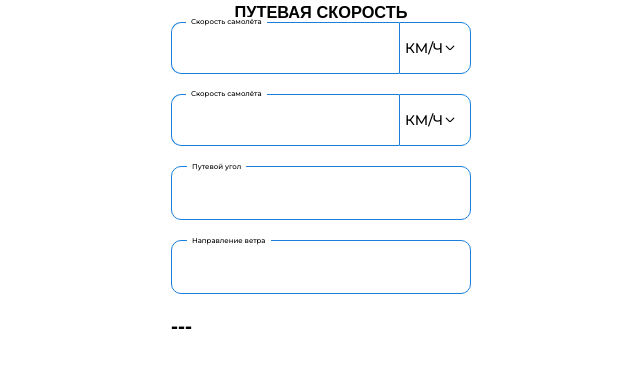
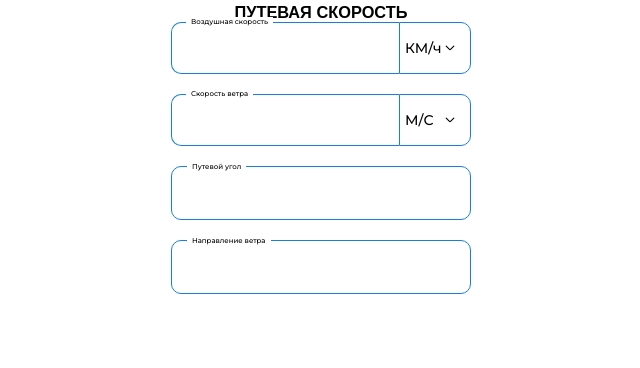
Before and after one commit to alibaysarov/navCalc, a React (Create React App) app in the folder nav-calc/: page / in a window 1280 px wide. Shown: the top 368 px of the page, without its empty margins (319-959 px from the left). Built offline with nearby package versions, Linux system fonts and the light colour scheme.

Commit message:
Поправил функцию путевой скорости

```diff
--- a/nav-calc/src/App.jsx
+++ b/nav-calc/src/App.jsx
@@ -7,8 +7,8 @@ import Content from "./components/Content";
 import Container from './components/Container';
 
 function App() {
-  const [airspeedInput,setAirSpeedInput]=React.useState({value:'',measure:1});
-  const [windSpeedInput,setWindSpeedInput]=React.useState({value:'',measure:1});
+  const [airspeedInput,setAirSpeedInput]=React.useState({value:'',measure:'kmh'});
+  const [windSpeedInput,setWindSpeedInput]=React.useState({value:'',measure:'ms'});
   const [course,setCourse]=React.useState('');
   const [windDirection,setWindDirection]=React.useState('');
 
@@ -45,12 +45,12 @@ function App() {
  ]
  const windOptions=[
   {
+    text:'М/С',
+    val:'ms'
+  },
+  {
     text:'КМ/Ч',
     val:'kmh'
-  },
-  {
-    text:'М/С',
-    val:'ms'
   },
   {
     text:'KN',
@@ -67,6 +67,7 @@ function App() {
               value={airspeedInput}
               setValue={setAirSpeedInput}
               options={options}
+
             />
             <SelectInput
               label="Скорость ветра"
@@ -74,10 +75,12 @@ function App() {
               setValue={setWindSpeedInput}
               options={windOptions}
             />
-            <Input label="Путевой угол" value={course} setValue={setCourse}/>
-            <Input label="Направление ветра" value={windDirection} setValue={setWindDirection}/>
+            <Input label="Путевой угол" maxLength={3} value={course} setValue={setCourse}/>
+            <Input label="Направление ветра" maxLength={3} value={windDirection} setValue={setWindDirection}/>
         </Content>
-          <h2>{res}</h2>
+          <h2>{res.driftAngle}</h2>
+          <h2>{res.groundSpeed}</h2>
+          <h2>{res.heading}</h2>
     </Container>
    </>
   );
--- a/nav-calc/src/aeroNavLogic.js
+++ b/nav-calc/src/aeroNavLogic.js
@@ -4,18 +4,51 @@ import Number from "./mathLogic";
 
 export const groundSpeed=(airSpd,windSpd,magnHdg,windDir)=>{
 
+    function evaluateSpd(item){
+        item.value=Number(item.value).toFixed(1)
+        switch (item.measure) {
+            case 'ms':
+                item.value*=3.6
+                break;
+            case 'kts':
+                item.value*=1.852
+                break;
+            case 'kmh':
+                item.value=Number(item.value)
+                break;
+        }
+        return Number(item.value);
+    }
+
+    airSpd=evaluateSpd(airSpd)
+    windSpd=evaluateSpd(windSpd)
+
     const findMeDriftAngle=(airSpd,windSpd,magnHdg,windDir)=>{
-        const navWind=windDir>180?windDir-180:windDir+180;
+        const navWind=(windDir>180)?windDir-180:windDir+180;
         const courseWindAngle=navWind-magnHdg;
-        let driftAngle=(courseWindAngle*windSpd/airSpd)*courseWindAngle.toSin();
-         return isNaN(driftAngle)?'---':{driftAngleCos:driftAngle.toCos(),courseWindAgleCos:courseWindAngle.toCos()}
+        console.log(courseWindAngle)
+        let driftAngle=parseInt((57.3*windSpd/airSpd)*courseWindAngle.toSin())
+
+             console.log(driftAngle)
+         return isNaN(driftAngle)
+         ?'---'
+         :{
+            driftAngle:!courseWindAngle>180?-driftAngle:driftAngle,
+            driftAngleCos:driftAngle.toCos(),
+            courseWindAgleCos:courseWindAngle.toCos()
+            }
     }
 
     const res=findMeDriftAngle(airSpd,windSpd,magnHdg,windDir);
     console.log(res)
-    const {driftAngleCos,courseWindAgleCos}=res;
-    return isNaN((airSpd*driftAngleCos+windSpd*courseWindAgleCos).toFixed(1))
+    const {driftAngle,driftAngleCos,courseWindAgleCos}=res;
+    const navData={
+        groundSpeed:(airSpd*driftAngleCos+windSpd*courseWindAgleCos).toFixed(1),
+        driftAngle,
+        heading:parseInt(magnHdg-driftAngle)
+    }
+    return isNaN(navData.groundSpeed)
     ?'---'
-    :(airSpd*driftAngleCos+windSpd*courseWindAgleCos).toFixed(1)
+    :navData
 
 }
--- a/nav-calc/src/components/Input/index.jsx
+++ b/nav-calc/src/components/Input/index.jsx
@@ -1,14 +1,14 @@
 import React from 'react';
-
-const Input = ({label,value,setValue}) => {
+import cl from './index.module.scss';
+const Input = ({label,value,setValue,maxLength}) => {
     const inputHandler=(e)=>{
         e.target.value=e.target.value.replace(/(^0{1,1}|[A-Za-zА-Яа-я])/g,'');
         setValue(e.target.value)
     }
     return (
-        <div className="groundSpeedInputSimple">
+        <div className={cl.InputSimple}>
         <span>{label}</span>
-        <input type="text" value={value}  onChange={inputHandler} />
+        <input type="text" value={value}  onChange={inputHandler} maxLength={maxLength}/>
         </div>
     );
 };
--- /dev/null
+++ b/nav-calc/src/components/Input/index.module.scss
@@ -0,0 +1,34 @@
+.InputSimple{
+    display: flex;
+    align-items: stretch;
+
+    position: relative;
+    width: 100%;
+    border:1px solid #1A7FDC;
+    border-radius:10px;
+    margin-bottom: 20px;
+    span{
+        position: absolute;
+        top: -5px;
+        left: 15px;
+        display: block;
+        padding: 2px 5px;
+        font-family: 'Montserrat';
+        font-style: normal;
+        font-weight: 500;
+        font-size: 7px;
+        line-height: 6px;
+        /* or 86% */
+        text-align: center;
+        background-color: #fff;
+        color: #000000;
+    }
+    input{
+        border: none;
+        outline: none;
+        background-color: transparent;
+        padding-left: 10px;
+        width: 100%;
+        min-height: 52px;
+    }
+}
--- a/nav-calc/src/components/SelectInput/index.jsx
+++ b/nav-calc/src/components/SelectInput/index.jsx
@@ -1,16 +1,16 @@
 import React from 'react';
 import cl from './index.module.scss';
-const SelectInput = ({label,value,setValue,options}) => {
+const SelectInput = ({label,value,setValue,options,maxLength}) => {
   const inputHandler=(e)=>{
     e.target.value=e.target.value.replace(/(^0{1,1}|[A-Za-zА-Яа-я])/g,'');
-    setValue({value:e.target.value.trim(),measure:1})
+    setValue({...value,value:e.target.value.trim()})
     }
 
     const [selectOpened,setSelectOpened]=React.useState(false);
     const selectHandler=(unit)=>{
       setSelectOpened(prev=>!prev)
     }
-    const [defUnit,setDefUnit]=React.useState('КМ/Ч')
+    const [defUnit,setDefUnit]=React.useState(options[0].text)
     const measureUnitSelect=(unit)=>{
       if(selectOpened){
         setValue({...value,measure:unit.val})
@@ -18,14 +18,12 @@ const SelectInput = ({label,value,setValue,options}) => {
       }
       return
     }
-    React.useEffect(()=>{
-      console.log(value)
-    },[value])
+    console.log(value)
 
     return (
         <div className={cl.Input}>
-        <span>Скорость самолёта</span>
-          <input type="text" value={value.value} onChange={inputHandler} />
+        <span>{label}</span>
+          <input type="text" value={value.value} onChange={inputHandler} maxLength={maxLength}/>
         <div className={cl.select} onClick={selectHandler}>
           <img src="/img/arrowDn.svg" alt="Стрелка" width={10} height={7} />
           <div className={selectOpened?cl.options+' '+cl.show:cl.options}>
--- a/nav-calc/src/mathLogic.js
+++ b/nav-calc/src/mathLogic.js
@@ -1,7 +1,7 @@
  Number.prototype.toSin=  function(){
-    return Number(Math.sin(this*Math.PI/180).toFixed(3))
+    return Number(Math.sin(this*Math.PI/180))
   }
  Number.prototype.toCos=function(){
-    return Number(Math.cos(this*Math.PI/180).toFixed(3))
+    return Number(Math.cos(this*Math.PI/180))
   }
   export default Number;
```
